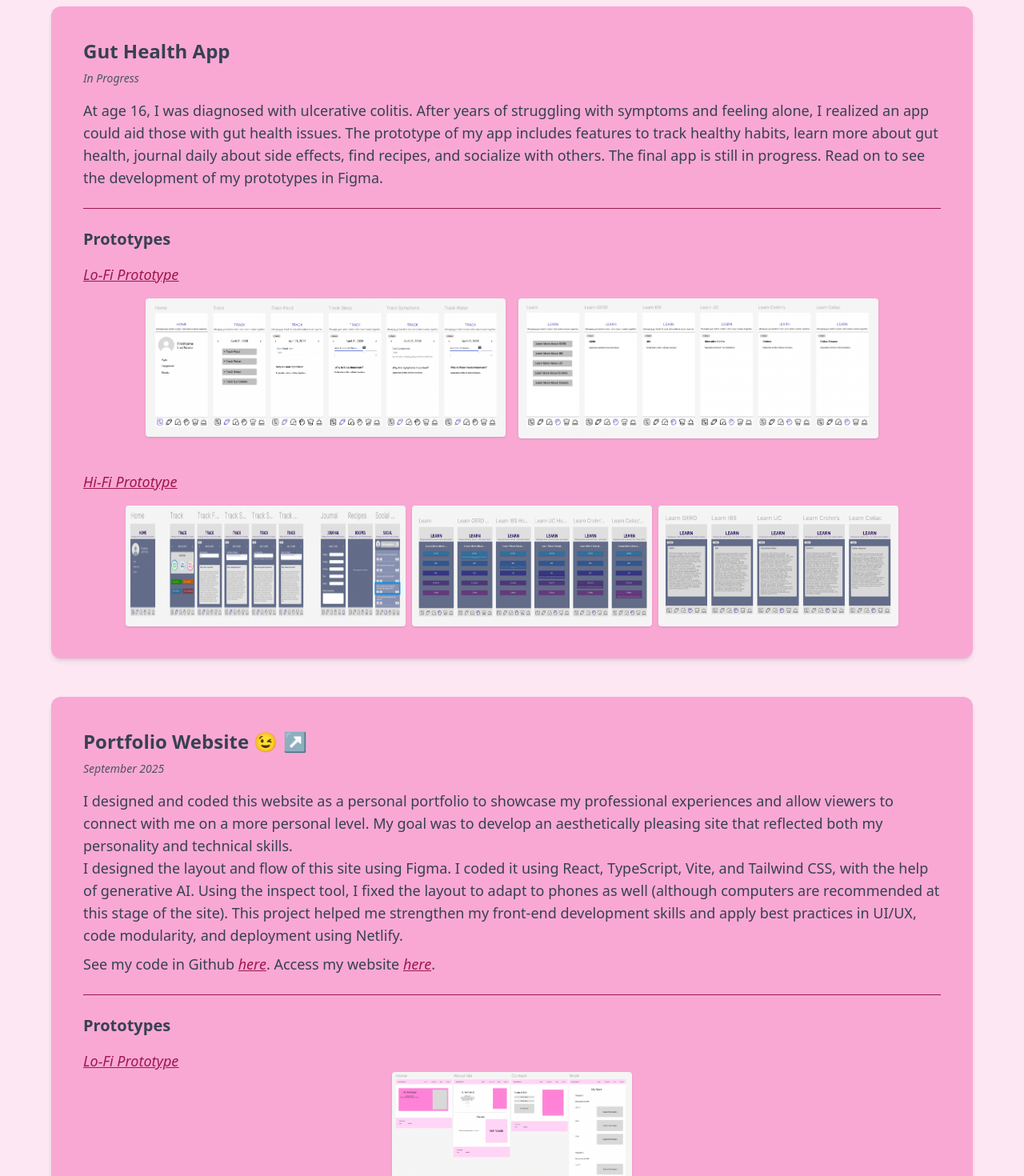
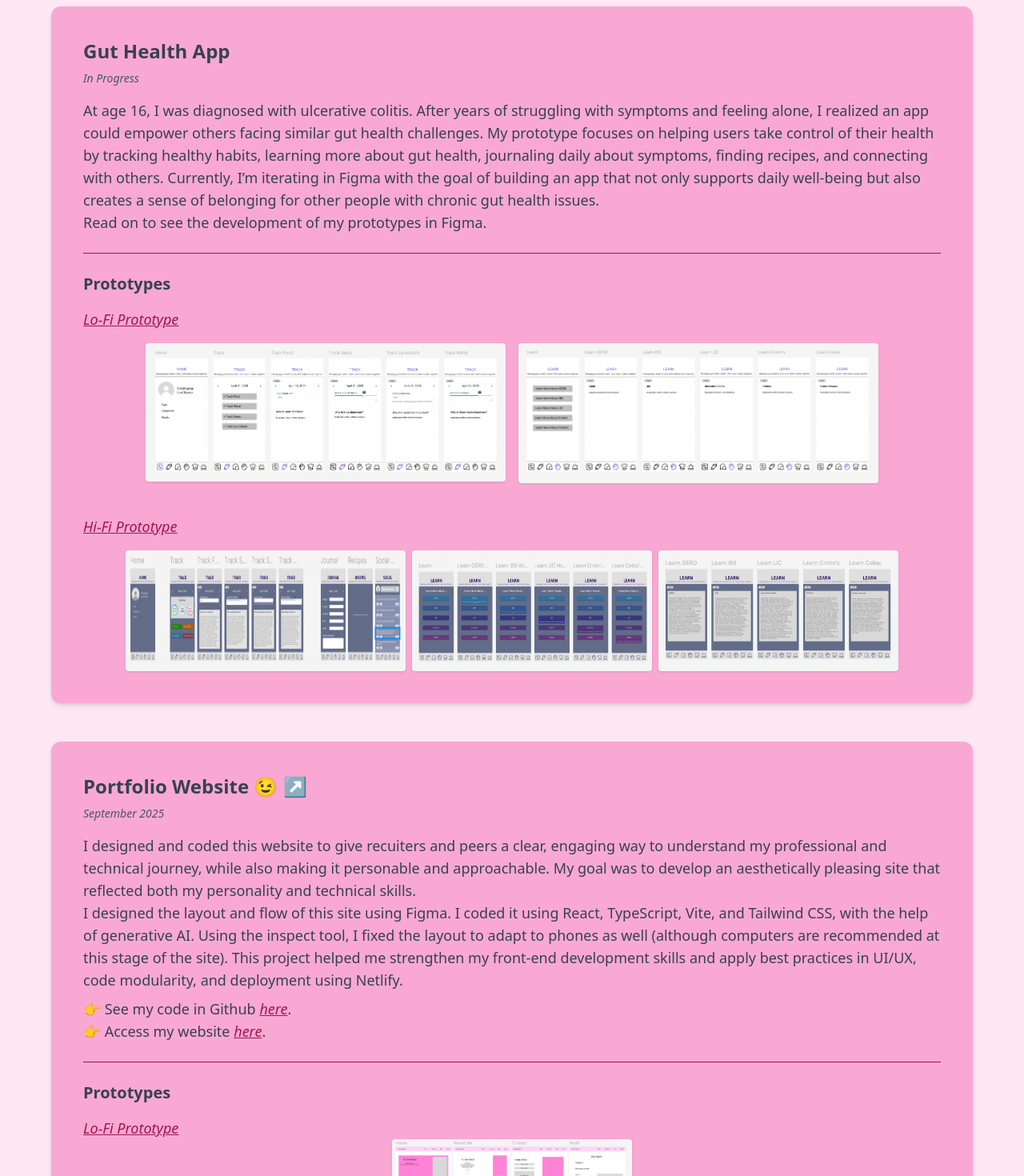
Before and after one commit to ramakhabbaz/portfolio, a React (Vite) app: page /work in a window 1280 px wide. Shown: the part 540-2010 px from the top of the page at 80% size. Built offline with nearby package versions, Linux system fonts and the light colour scheme.

Commit message:
Updating project descriptions

```diff
--- a/src/pages/Work.tsx
+++ b/src/pages/Work.tsx
@@ -90,11 +90,15 @@ export default function Work() {
           <p className="text-lg text-gray-700 mb-6">
             At age 16, I was diagnosed with ulcerative colitis. After years of
             struggling with symptoms and feeling alone, I realized an app could
-            aid those with gut health issues. The prototype of my app includes
-            features to track healthy habits, learn more about gut health,
-            journal daily about side effects, find recipes, and socialize with
-            others. The final app is still in progress. Read on to see the
-            development of my prototypes in Figma.
+            empower others facing similar gut health challenges. My prototype
+            focuses on helping users take control of their health by tracking
+            healthy habits, learning more about gut health, journaling daily
+            about symptoms, finding recipes, and connecting with others.
+            Currently, I’m iterating in Figma with the goal of building an app
+            that not only supports daily well-being but also creates a sense of
+            belonging for other people with chronic gut health issues.
+            <br />
+            Read on to see the development of my prototypes in Figma.
           </p>
 
           <hr className="border-pink-800 mb-6" />
@@ -193,11 +197,11 @@ export default function Work() {
           </h2>
           <p className="text-sm text-gray-600 italic mb-4">September 2025</p>
           <p className="text-lg text-gray-700 mb-2">
-            I designed and coded this website as a personal portfolio to
-            showcase my professional experiences and allow viewers to connect
-            with me on a more personal level. My goal was to develop an
-            aesthetically pleasing site that reflected both my personality and
-            technical skills.
+            I designed and coded this website to give recuiters and peers a
+            clear, engaging way to understand my professional and technical
+            journey, while also making it personable and approachable. My goal
+            was to develop an aesthetically pleasing site that reflected both my
+            personality and technical skills.
             <br />I designed the layout and flow of this site using Figma. I
             coded it using React, TypeScript, Vite, and Tailwind CSS, with the
             help of generative AI. Using the inspect tool, I fixed the layout to
@@ -207,7 +211,7 @@ export default function Work() {
             modularity, and deployment using Netlify.
           </p>
           <p className="text-lg text-gray-700 mb-6">
-            See my code in Github{" "}
+            👉 See my code in Github{" "}
             <a
               href="https://github.com/ramakhabbaz/portfolio"
               target="_blank"
@@ -216,7 +220,8 @@ export default function Work() {
             >
               here
             </a>
-            . Access my website{" "}
+            .<br />
+            👉 Access my website{" "}
             <a
               href="https://ramakhabbaz-portfolio.netlify.app/"
               target="_blank"
@@ -304,11 +309,13 @@ export default function Work() {
             for individualized help. <br />
             We each did personas, contextual inquiries, affinity diagramming,
             and storyboards to better understand what needed to be done. Then,
-            we began iterating and performing user testing on our prototypes. I
-            was responsible for the explanation feature, in which I attempted to
-            mimic the Kahoot layout to the best of my ability, while also
-            adapting to the new feature and considering UI suggestions from my
-            user tests.
+            we began iterating and performing user testing on our prototypes.
+            <br />I led the explanation feature, ensuring it felt familiar to
+            Kahoot users while providing clear, immediate feedback to improve
+            learning. Through user testing, I incorporated feedback to make the
+            interface intuitive and supportive. This project reinforced my
+            belief that design can reduce inequities and give all learners a
+            fair chance to succeed.
           </p>
 
           <hr className="border-pink-800 mb-6" />
@@ -386,19 +393,20 @@ export default function Work() {
           <h2 className="text-2xl font-bold text-gray-700 mb-2">Cooking App</h2>
           <p className="text-sm text-gray-600 italic mb-4">April 2024</p>
           <p className="text-lg text-gray-700 mb-6">
-            With a group with three of my peers in CS 3751: Intro to UI
-            Design, we created a Figma prototype for an app that provides
-            detailed cooking guidelines for beginners and curated recipes based
-            on ingredient inventory. The goal was to address the issue of
-            students' financial and time constraints regarding cooking healthy
-            meals.
+            With a group with three of my peers in CS 3751: Intro to UI Design,
+            we created a Figma prototype for an app that provides detailed
+            cooking guidelines for beginners and curated recipes based on
+            ingredient inventory. The goal was to address the issue of students'
+            financial and time constraints regarding cooking healthy meals.
             <br />
-            As a team, we conducted comprehensive user research including
-            interviews with potential users to evaluate needs, as well as
-            heuristic evaluations and user testing for design iteration. Each
-            team member was responsible for designing and prototyping a core
-            feature of the app. My focus was on developing the beginner-friendly
-            cooking guidelines to support those who are new in the kitchen.
+            We each conducted comprehensive user research including interviews
+            with potential users to evaluate needs, as well as heuristic
+            evaluations and user testing for design iteration. I focused on
+            designing step-by-step, beginner-friendly cooking guidelines to help
+            new cooks feel confident in the kitchen. By grounding the design in
+            user interviews and heuristic testing, our team created an app that
+            saves students time and money and empowers them to make healthy
+            meals without stress.
           </p>
 
           <hr className="border-pink-800 mb-6" />
@@ -455,12 +463,15 @@ export default function Work() {
           </h2>
           <p className="text-sm text-gray-600 italic mb-4">May 2023</p>
           <p className="text-lg text-gray-700 mb-2">
-            I worked on the data visualization team to create a website for the
-            cancer detection project within Big Data Big Impact at Georgia Tech.
-            Our goal was to create a program that made it easier for doctors in
-            underprivileged areas to assess cancer results.
-            <br /> I personally implemented the critical tumor image upload
-            button to provide an accessibility-friendly user experience.
+            As part of the data visualization team for the cancer detection
+            project within Georgia Tech’s Big Data Big Impact, I worked on a
+            cancer detection tool designed to support doctors in under-resourced
+            areas. The goal was to make test results easier to interpret quickly
+            and accurately.
+            <br /> I implemented the tumor image upload feature, with an
+            emphasis on accessibility and usability. This ensured that
+            clinicians, especially those with limited resources, could
+            seamlessly interact with the tool.
           </p>
           <p className="text-lg text-gray-700">
             See our code in Github{" "}
```
